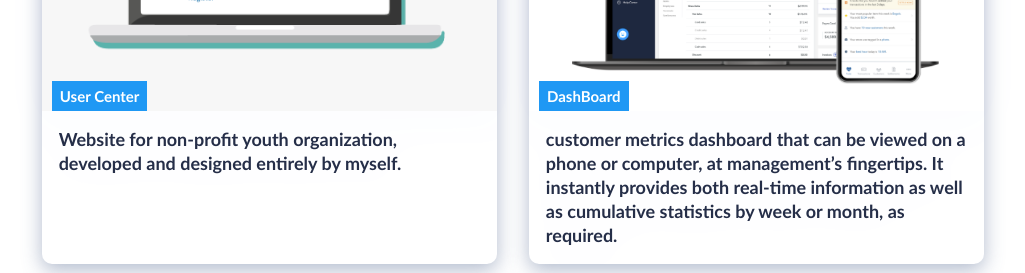
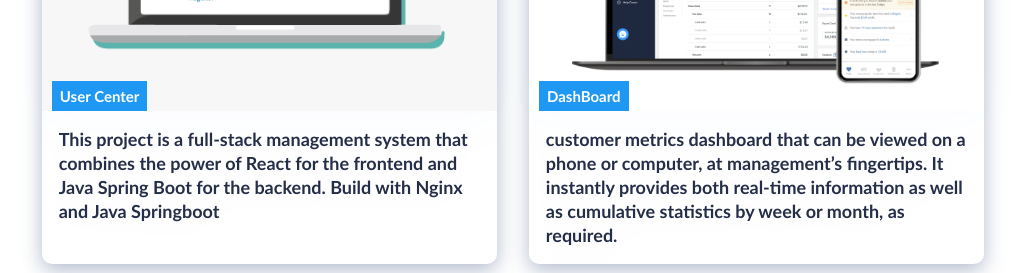
Before and after one commit to XunQAQ/Personal-website, a React (Create React App) app: page / in a window 1280 px wide. Shown: the part 2500-2773 px from the top of the page, without its empty margins (123-1148 px from the left). Built offline with nearby package versions, Linux system fonts and the light colour scheme.

Commit message:
add description to user center

```diff
--- a/src/components/Cards.js
+++ b/src/components/Cards.js
@@ -13,7 +13,7 @@ function Cards() {
 					<ul className='cards__items'>
 						<CardItem
 							src='images/user_center.png'
-							text='Website for non-profit youth organization, developed and designed entirely by myself.'
+							text='This project is a full-stack management system that combines the power of React for the frontend and Java Spring Boot for the backend. Build with Nginx and Java Springboot'
 							label='User Center'
 							path='http://user.watsonpeng.com/user/login'
 						/>
```
